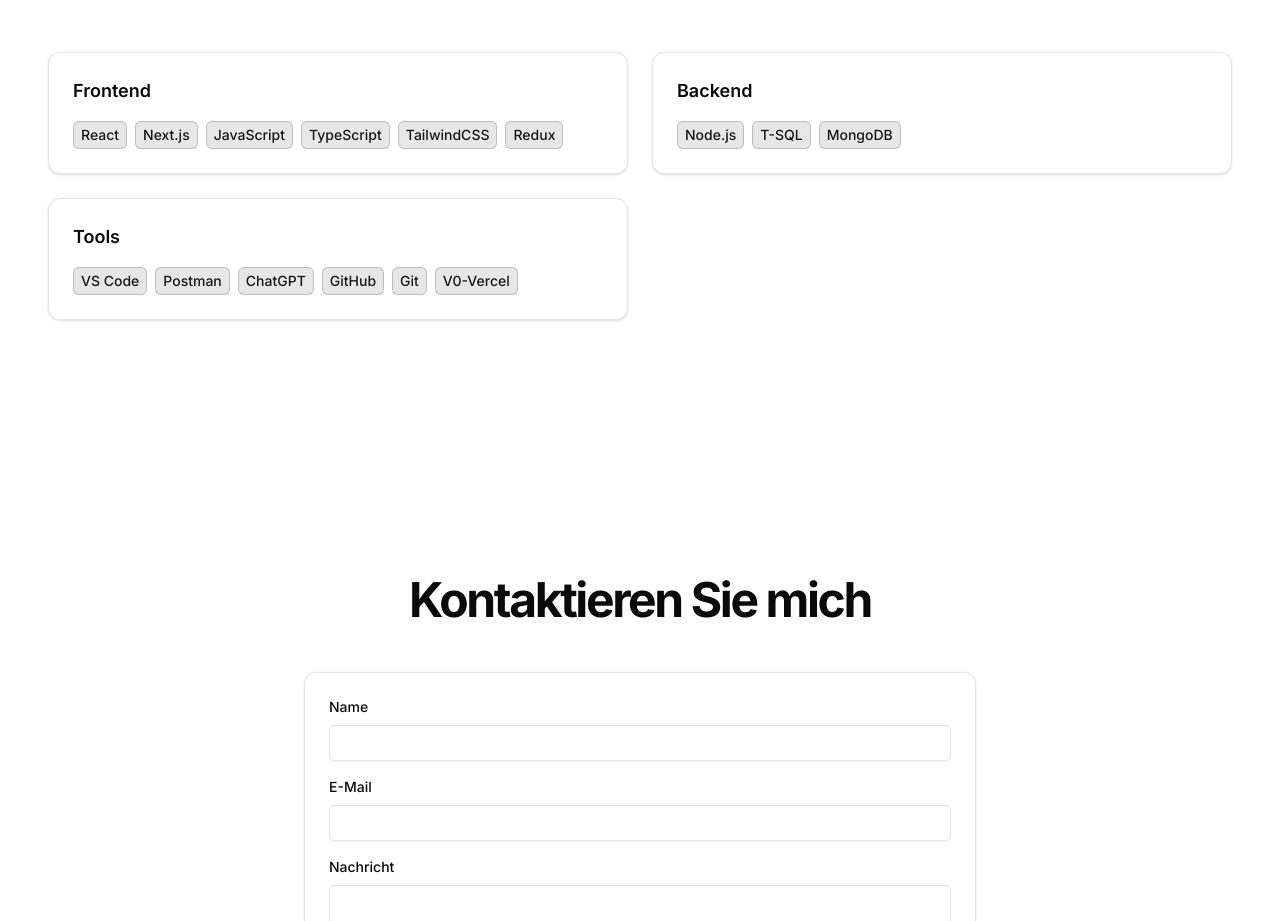
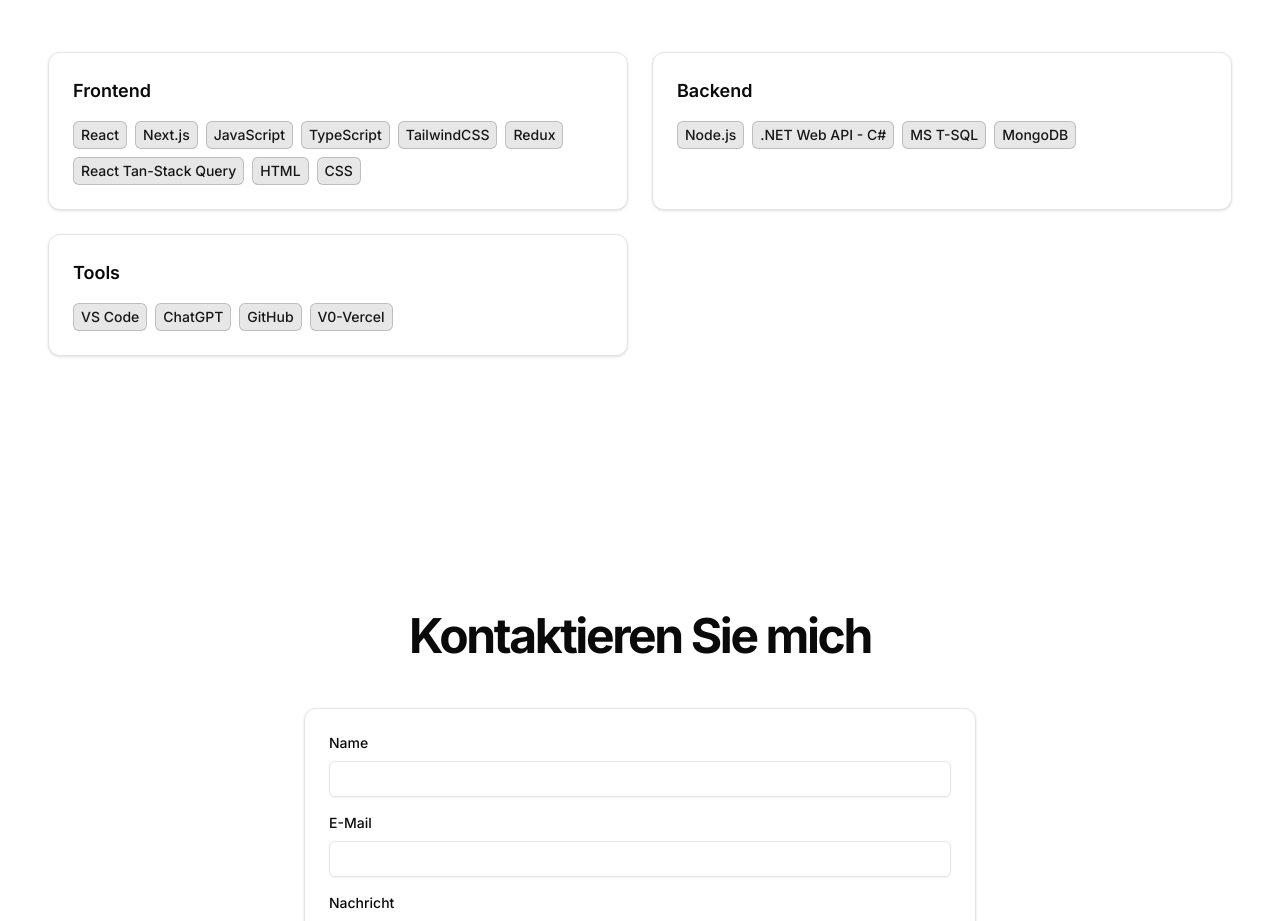
Before and after one commit to muhakodirov/my-portfolio, a Next.js app: page / in a window 1280 px wide. Shown: the part 2021-2942 px from the top of the page. Built offline with nearby package versions, Linux system fonts and the light colour scheme.

Commit message:
Update tech-stack.tsx

```diff
--- a/app/components/tech-stack.tsx
+++ b/app/components/tech-stack.tsx
@@ -3,15 +3,15 @@ import { Card } from "@/components/ui/card"
 const technologies = [
   {
     category: "Frontend",
-    skills: ["React", "Next.js", "JavaScript", "TypeScript", "TailwindCSS", "Redux"],
+    skills: ["React", "Next.js", "JavaScript", "TypeScript", "TailwindCSS", "Redux", "React Tan-Stack Query", "HTML", "CSS"],
   },
   {
     category: "Backend",
-    skills: ["Node.js", "T-SQL", "MongoDB"],
+    skills: ["Node.js", ".NET Web API - C#", "MS T-SQL", "MongoDB"],
   },
   {
     category: "Tools",
-    skills: ["VS Code", "Postman", "ChatGPT", "GitHub", "Git", "V0-Vercel"],
+    skills: ["VS Code", "ChatGPT", "GitHub", "V0-Vercel"],
   },
 ]
 
```
